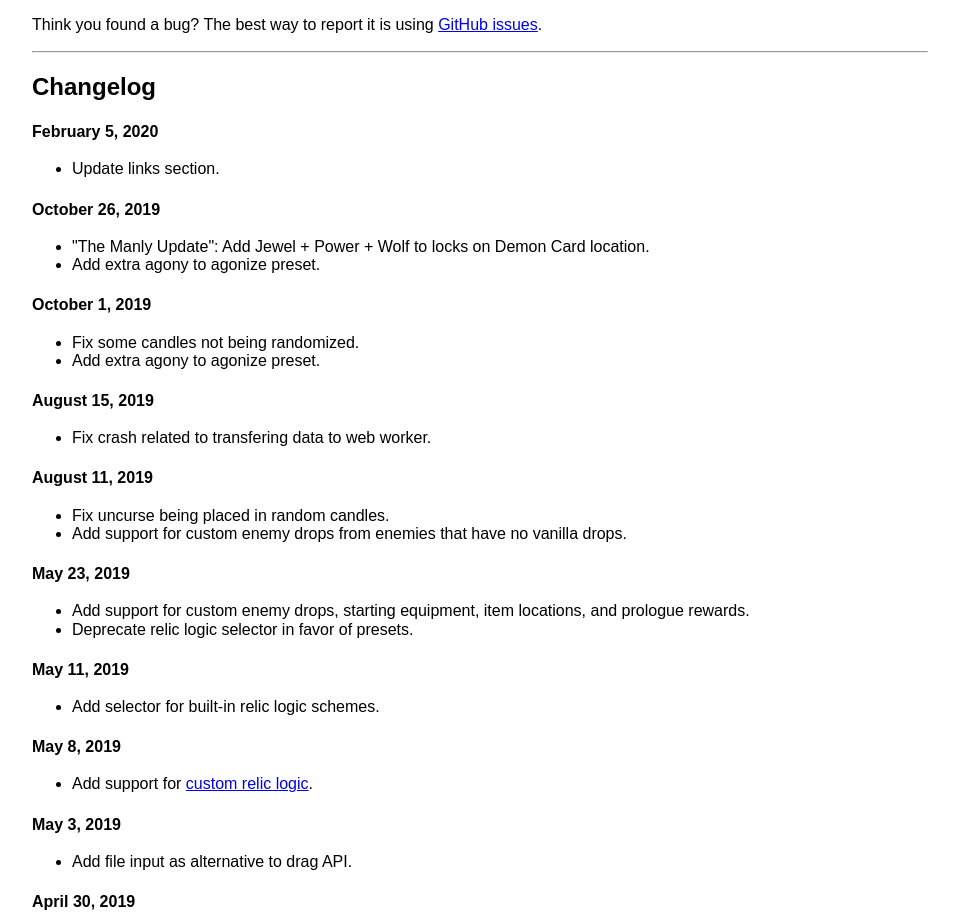
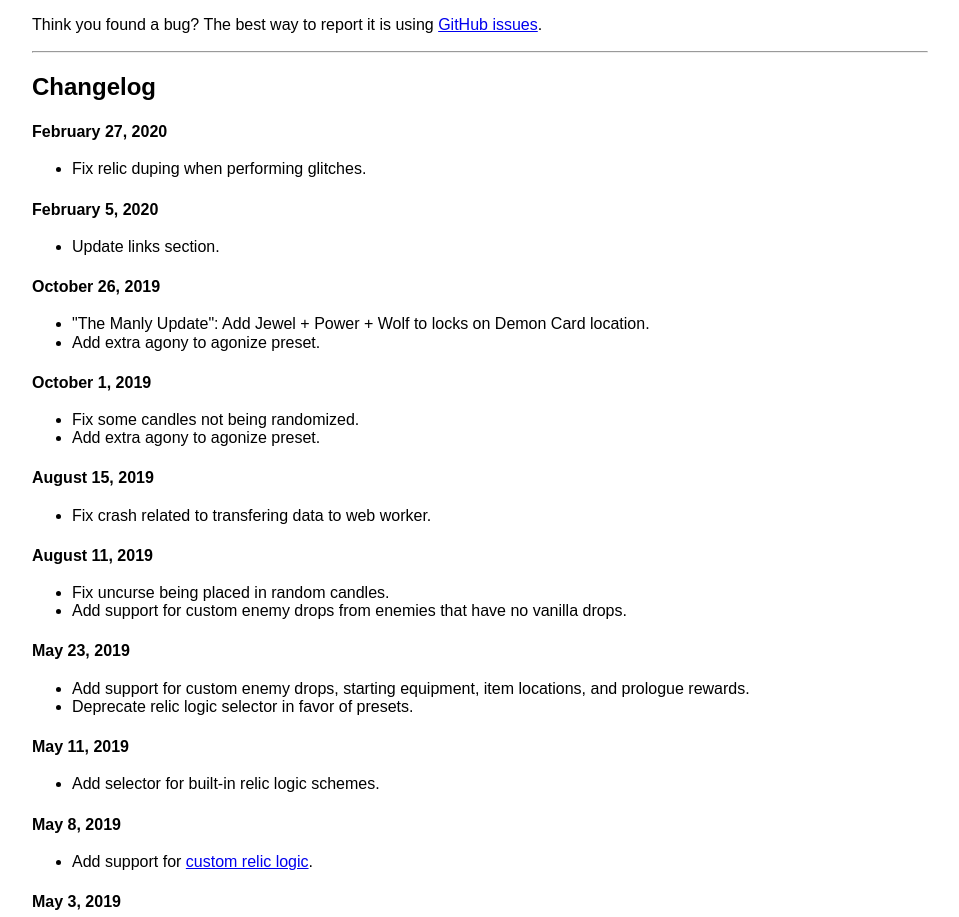
Before and after one commit to 3snowp7im/SotN-Randomizer, a website with bundled scripts: page index.html in a window 1280 px wide. Shown: the part 1140-2057 px from the top of the page, without its empty margins (160-1119 px from the left). Built offline with nearby package versions, Linux system fonts and the light colour scheme.

Commit message:
Update changelog

```diff
--- a/index.html
+++ b/index.html
@@ -176,6 +176,10 @@
       </p>
       <hr>
       <h2><a name="changelog">Changelog</a></h2>
+      <h3><time>February 27, 2020</time></h3>
+      <ul>
+        <li>Fix relic duping when performing glitches.</li>
+      </ul>
       <h3><time>February 5, 2020</time></h3>
       <ul>
         <li>Update links section.</li>
```
